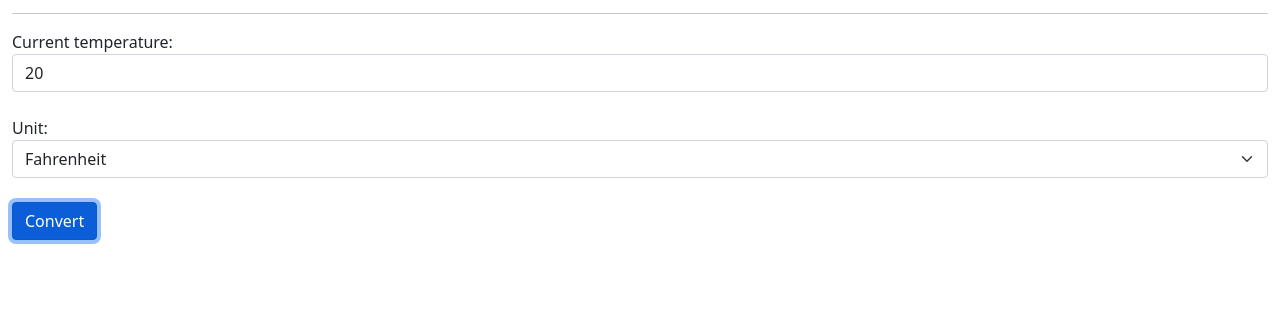
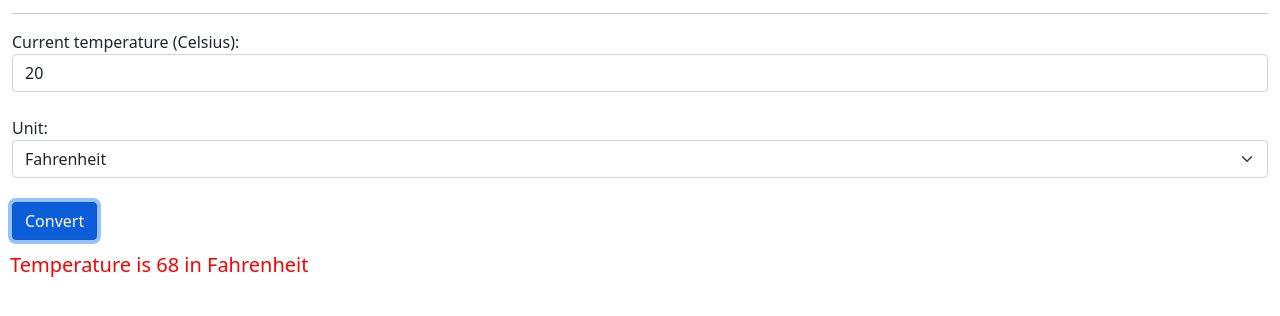
Before and after one commit to 2010511101007Ball/ex5bv2, a plain HTML site: page index.html in a window 1280 px wide. Both pictures are taken after a click on the button "Convert". Shown: the part 250-566 px from the top of the page. Drawn offline with nearby package versions, Linux system fonts and the light colour scheme.

Commit message:
Adding a new description - temp unit

```diff
--- a/index.html
+++ b/index.html
@@ -15,7 +15,7 @@
 		<hr>
 		<form role="form" method="GET">
 		  <div class="form-group">
-			<label for="tem">Current temperature:</label>
+			<label for="tem">Current temperature (Celsius):</label>
 			<input type="text" class="form-control" name="temp" id="temp" value="20">
 		  </div><br>
 		  <div class="form-group">
@@ -63,7 +63,7 @@
 					u1 = "Kelvin";
 			   }
 
-			   alert("Temperature is "+t1+" in "+u1);
+			   var ans = document.getElementById("result").innerHTML="Temperature is "+t1+" in "+u1;
 			});
 		});
 	</script>
```
